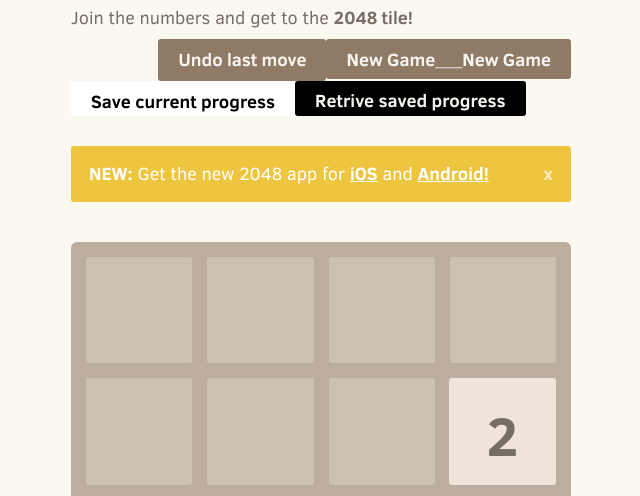
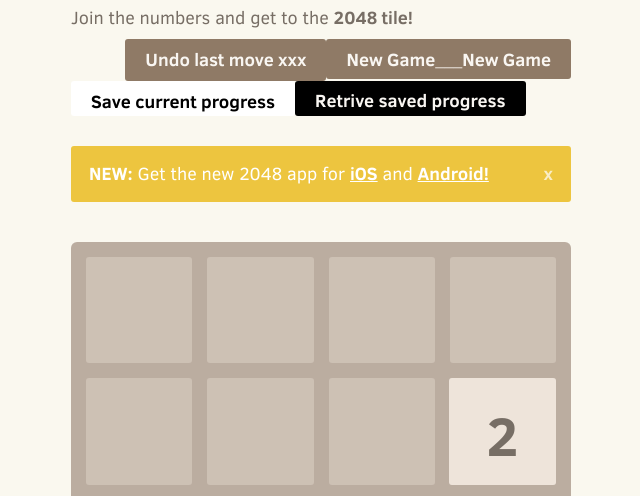
Before and after one commit to PMX10/2048RE, a plain HTML site: page index.html in a window 1280 px wide. Shown: the part 258-754 px from the top of the page, without its empty margins (319-959 px from the left). Drawn offline with Linux system fonts and the light colour scheme.

Commit message:
Update index.html

```diff
--- a/index.html
+++ b/index.html
@@ -35,7 +35,7 @@
     <div class="above-game">
       <p class="game-intro">Join the numbers and get to the <strong>2048 tile!</strong></p>
       <a class="restart-button">New Game___New Game</a>
-      <a class="restore-button">Undo last move</a>
+      <a class="restore-button">Undo last move xxx</a>
       <a class="store-button">Save current progress</a>
       <a class="paint-button">Retrive saved progress</a>
     </div>
```
